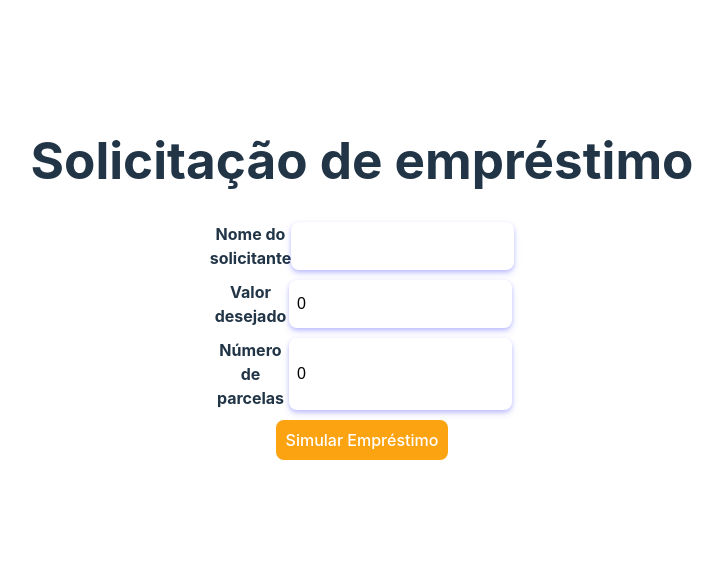
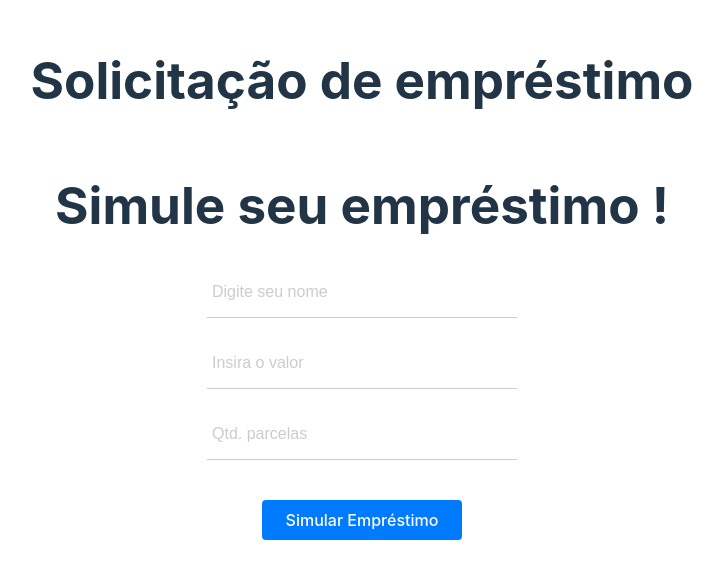
Before and after one commit to joaopaulo021/Teste-React, a React (Vite) app: page / in a window 1280 px wide. Shown: the part 121-700 px from the top of the page, without its empty margins (278-1001 px from the left). Built offline with nearby package versions, Linux system fonts and the light colour scheme.

Commit message:
Update Form styles

```diff
--- a/src/components/Form/index.tsx
+++ b/src/components/Form/index.tsx
@@ -20,9 +20,10 @@ const Form: React.FC<FormProps> = ({ onSubmit }) => {
 
   return (
     <StyledForm onSubmit={handleSubmit}>
+      <h1>Simule seu empréstimo !</h1>
       <StyledLabel>
-        Nome do solicitante
         <StyledInput
+          placeholder='Digite seu nome'
           type="text"
           value={nome}
           onChange={(e) => setNome(e.target.value)}
@@ -30,20 +31,26 @@ const Form: React.FC<FormProps> = ({ onSubmit }) => {
       </StyledLabel>
 
       <StyledLabel>
-        Valor desejado
         <StyledInput
           type="number"
-          value={valor}
-          onChange={(e) => setValor(Number(e.target.value))}
+          placeholder='Insira o valor'
+          value={valor === 0 ? '' : valor}
+          onChange={(e) => {
+            const newValue = Number(e.target.value)
+            setValor(newValue >= 0 ? newValue : 0)
+          }}
         />
       </StyledLabel>
 
       <StyledLabel>
-        Número de parcelas
         <StyledInput
           type="number"
-          value={parcelas}
-          onChange={(e) => setParcelas(Number(e.target.value))}
+          placeholder='Qtd. parcelas'
+          value={parcelas === 0 ? '' : parcelas}
+          onChange={(e) => {
+            const newValue = Number(e.target.value)
+            setParcelas(newValue >= 0 ? newValue : 0)
+          }}
         />
       </StyledLabel>
       <StyledButton type="submit">Simular Empréstimo</StyledButton>
--- a/src/components/Form/styles.ts
+++ b/src/components/Form/styles.ts
@@ -3,39 +3,50 @@ import styled from "styled-components";
 
 export const StyledForm = styled.form`
   display: flex;
-  align-items:center;
-  justify-content:center;
   flex-direction: column;
-  gap: 10px;
-  max-width: 300px;
-  margin: 0 auto;
+  align-items: center;
 `;
 
 export const StyledLabel = styled.label`
-  font-weight: bold;
-  display:flex;
-  /* border:2px solid red; */
+  position: relative;
+  margin-bottom: 20px;
 `;
 
 export const StyledInput = styled.input`
-  border-radius: 8px;
+  width: 300px;
+  height: 40px;
+  padding: 5px;
   border: none;
-  box-shadow: 0 2px 4px rgba(0, 0, 255, 0.2), 0 4px 8px rgba(0, 0, 255, 0.1);
-  padding: 8px;
+  border-bottom: 1px solid #ccc;
+  box-shadow: 0 1px 0 0 white;
   font-size: 16px;
-  outline: none;
-  transition: box-shadow 0.3s ease;
+  background: none;
+  transition: border-color 0.3s;
+
+  &::placeholder {
+    color: #ccc;
+  }
 
   &:focus {
-    box-shadow: 0 0 0 2px rgba(0, 0, 255, 0.3), 0 2px 4px rgba(0, 0, 255, 0.2),
-      0 4px 8px rgba(0, 0, 255, 0.1);
+    outline: none;
+    border-color: #007bff;
+    box-shadow: 0 1px 0 0 #007bff;
   }
 `;
 
 export const StyledButton = styled.button`
-  padding: 10px;
-  background-color: #fca311;
-  color: #fff;
+  width: 200px;
+  height: 40px;
+  margin-top: 20px;
+  background-color: #007bff;
+  color: white;
   border: none;
+  border-radius: 4px;
+  font-size: 16px;
   cursor: pointer;
+  transition: background-color 0.3s;
+
+  &:hover {
+    background-color: #0056b3;
+  }
 `;
```
